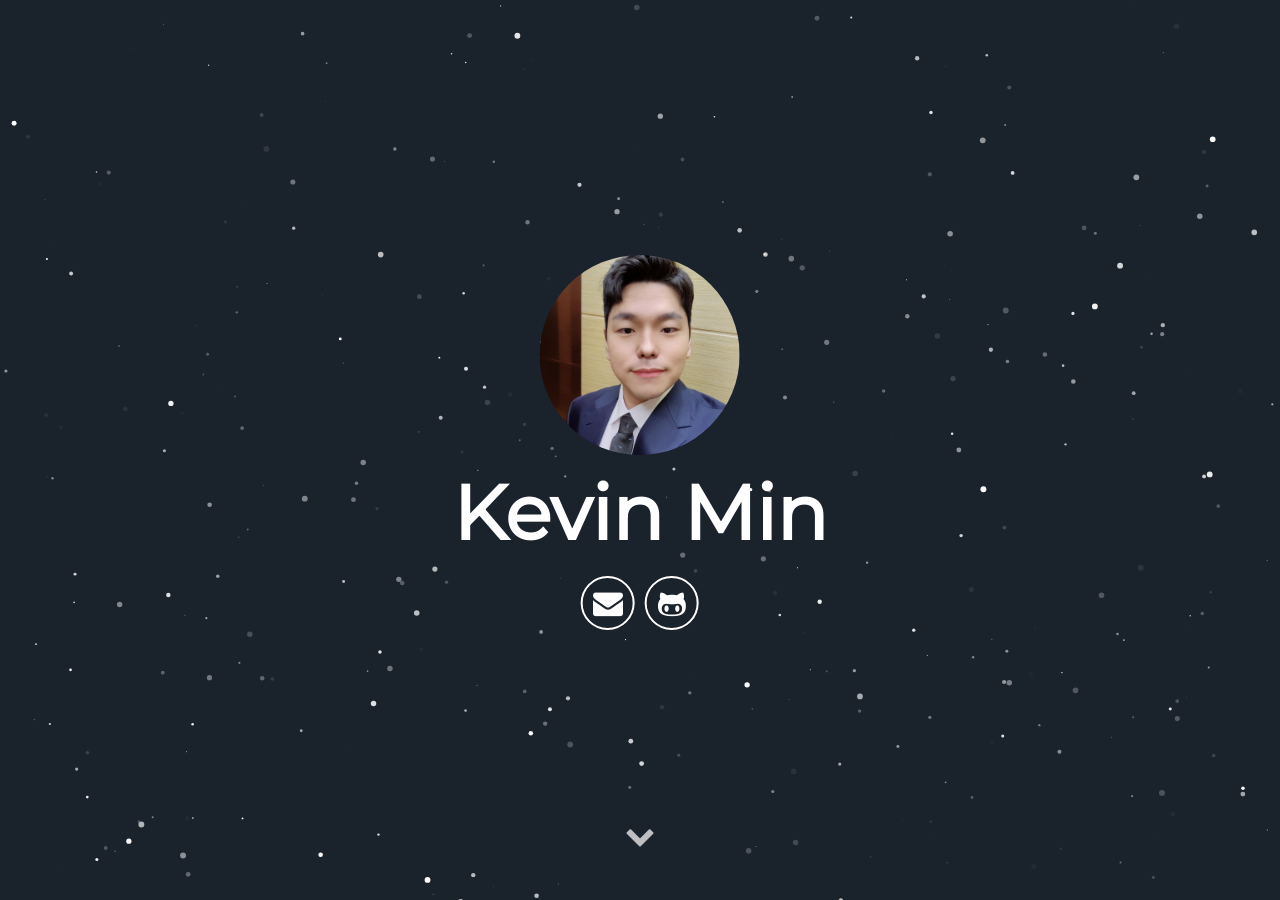
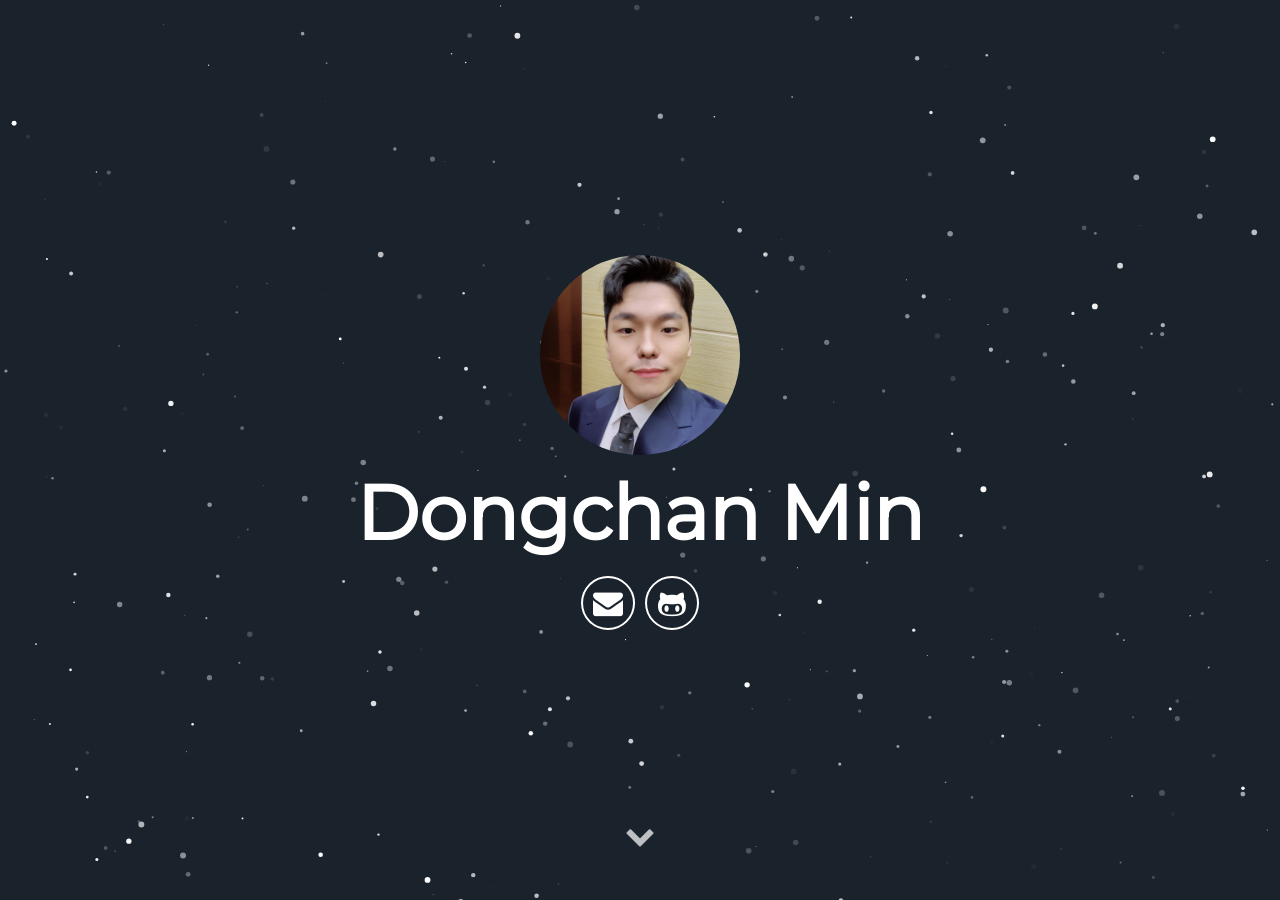
Before and after one commit to KevinMIN95/kevinmin95.github.com, a Jekyll site: the page built from index.html, in a window 1280 px wide and 900 px high. Built offline with Jekyll 4.4.1, drawn with Linux system fonts in a browser that asks for light colours; some web fonts are replaced; part of the change alters nothing that is shown.

Commit message:
update config

```diff
--- a/_config.yml
+++ b/_config.yml
@@ -3,12 +3,9 @@ title: Dongchan Min
 description: Dongchan Min's Private Blog
 url: "https://kevinmin95.github.io"
 # baseurl: "" # the subpath of your site, e.g. /blog
-# url: "localhost:3000" # the base hostname & protocol for your site e.g. http://willianjusten.com.br
 
 # User settings
-username: Kevin Min
-user_description: I\'m a nomad Software Engineer, always searching for the next challenge; no task is too scary nor too difficult. Lately I have been immersed in the <b>crypto-world</b> working for Radix, a London based startup trying to create the next massive scalable DLT. I'm one of the two guys behind all the JS related stuff. Visit my blog here <a href="https://mauriciourraco.com" target="_blank">https://mauriciourraco.com</a>
-user_title: DeepLearning Researcher
+username: Dongchan Min
 email: alsehdcks95@kaist.ac.kr
 # twitter_username: lorem_ipsum
 # github_username:  lorem_ipsum
```
